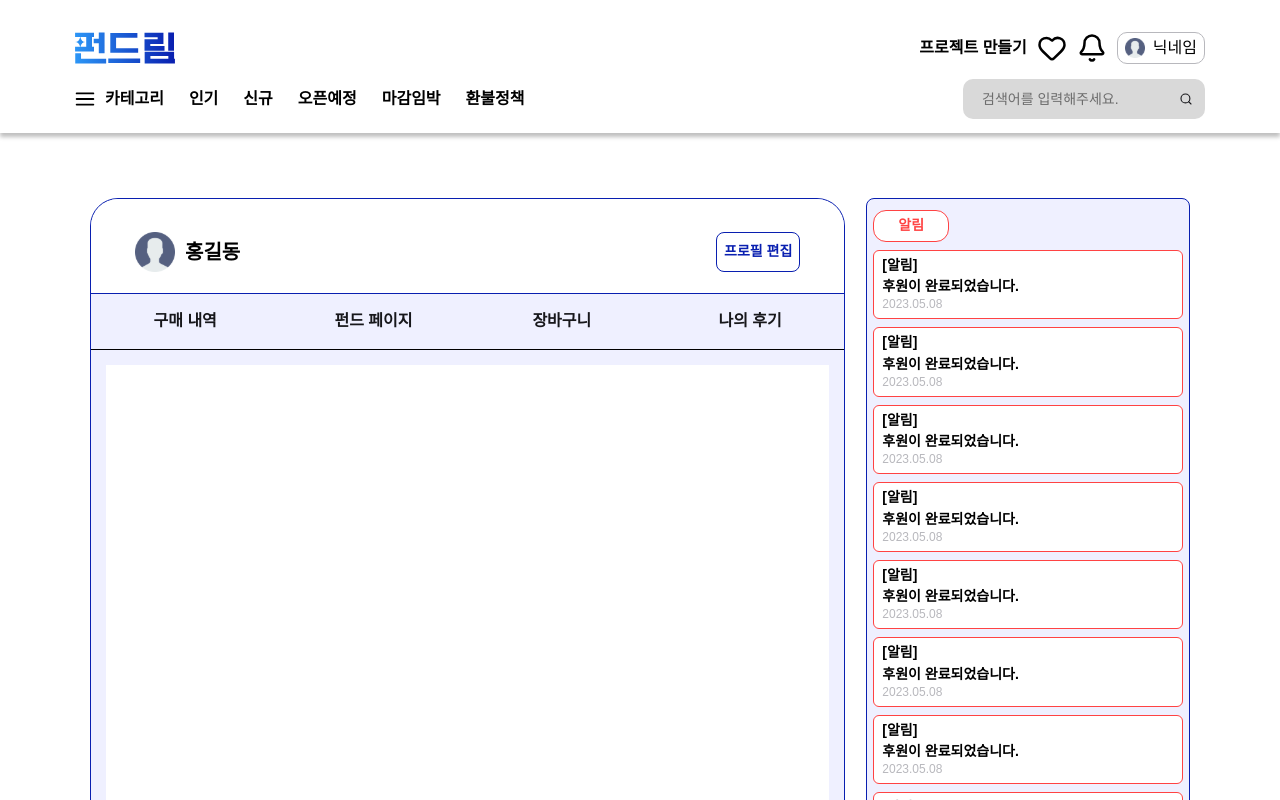
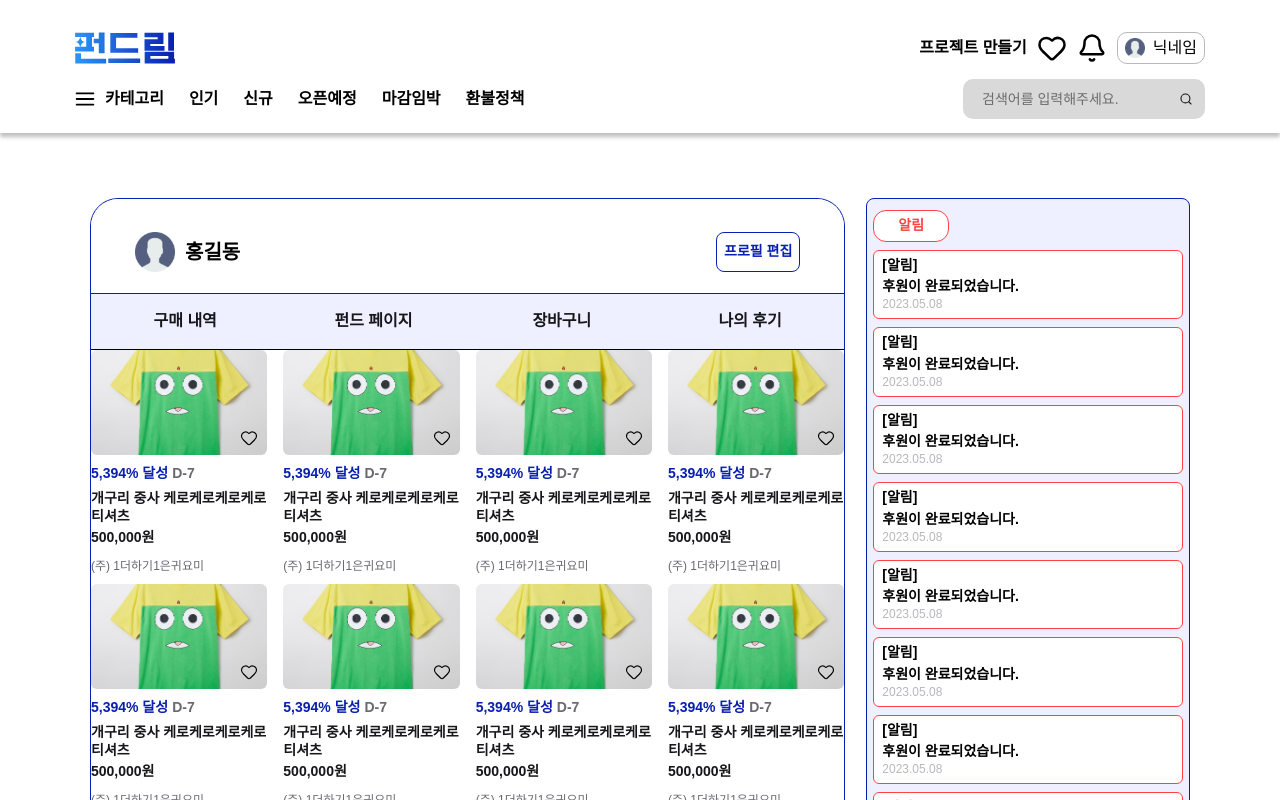
Before and after one commit to FRONTENDBOOTCAMP-13th/Final-11-Cutie, a Next.js app: page /accounts in a window 1280 px wide. Shown: the top 800 px of the page. Built offline with nearby package versions, Linux system fonts and the light colour scheme.

Commit message:
💄 add component page

```diff
--- a/src/app/(main)/accounts/cart/page.tsx
+++ b/src/app/(main)/accounts/cart/page.tsx
@@ -1,9 +1,9 @@
-import { PurchaseHistoryTab } from '@components/tab/categoryTab';
+import CartTab from '@components/tab/categoryTab';
 
 export default function Cart() {
   return (
     <>
-      <PurchaseHistoryTab />
+      <CartTab />
     </>
   );
 }
--- a/src/app/(main)/accounts/page.tsx
+++ b/src/app/(main)/accounts/page.tsx
@@ -1,7 +1,10 @@
+import { PurchaseHistoryTab } from '@components/tab/categoryTab';
+
 export default function Account() {
   return (
-    <div className=" bg-primary-50 h-[737px] laptop:h-[1110px] rounded-b-[5px] p-[12px] mobile:p-[16px] tablet:p-[13px] laptop:p-[15px]">
-      <div className="bg-white p-10 h-full overflow-y-auto"></div>
-    </div>
+    <>
+      {/* 구매내역이 디폴트 */}
+      <PurchaseHistoryTab />
+    </>
   );
 }
```
